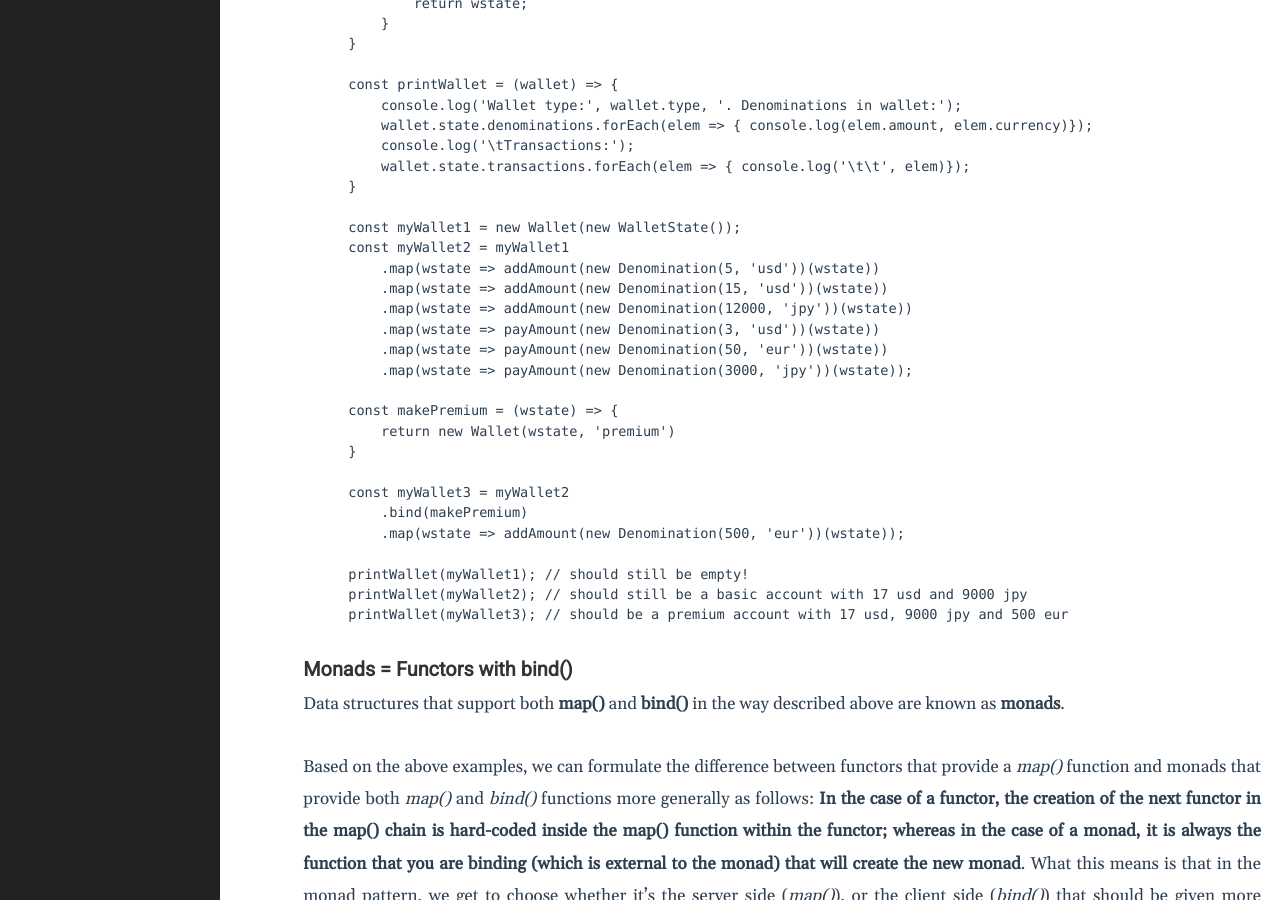
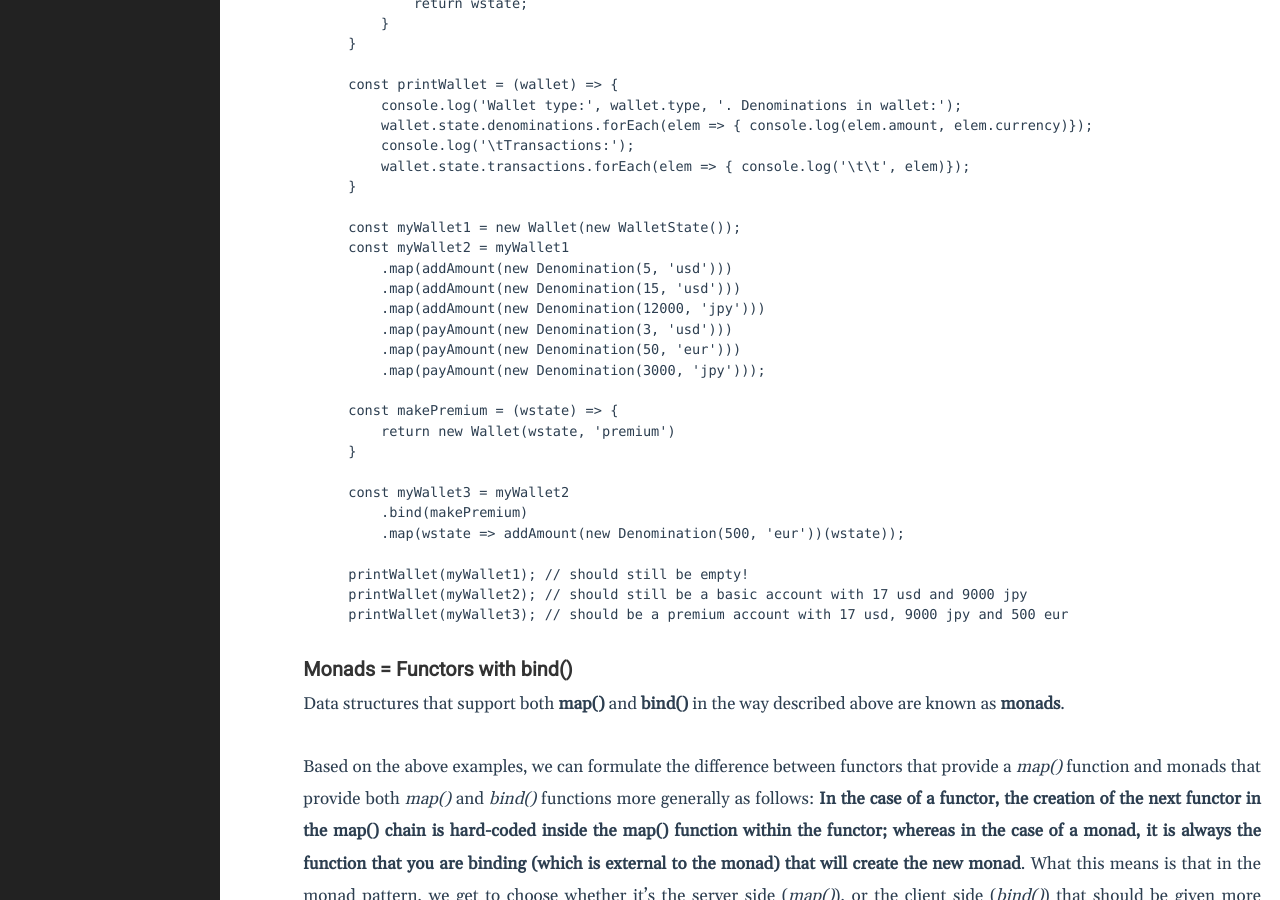
Before and after one commit to csapoadam/adamsfusions, a Jekyll site: the page built from docs/_posts/2022-07-25-monads.markdown, in a window 1280 px wide and 900 px high, scrolled down 5002 px. Built offline with Jekyll 4.4.1, drawn with Linux system fonts in a browser that asks for light colours.

Commit message:
simplify code

```diff
--- a/docs/_posts/2022-07-25-monads.markdown
+++ b/docs/_posts/2022-07-25-monads.markdown
@@ -165,12 +165,12 @@ const printWallet = (wallet) => {
 
 const myWallet1 = new Wallet(new WalletState());
 const myWallet2 = myWallet1
-    .map(wstate => addAmount(new Denomination(5, 'usd'))(wstate))
-    .map(wstate => addAmount(new Denomination(15, 'usd'))(wstate))
-    .map(wstate => addAmount(new Denomination(12000, 'jpy'))(wstate))
-    .map(wstate => payAmount(new Denomination(3, 'usd'))(wstate))
-    .map(wstate => payAmount(new Denomination(50, 'eur'))(wstate))
-    .map(wstate => payAmount(new Denomination(3000, 'jpy'))(wstate));
+    .map(addAmount(new Denomination(5, 'usd')))
+    .map(addAmount(new Denomination(15, 'usd')))
+    .map(addAmount(new Denomination(12000, 'jpy')))
+    .map(payAmount(new Denomination(3, 'usd')))
+    .map(payAmount(new Denomination(50, 'eur')))
+    .map(payAmount(new Denomination(3000, 'jpy')));
 
 const makePremium = (wstate) => {
     return new Wallet(wstate, 'premium')
```
